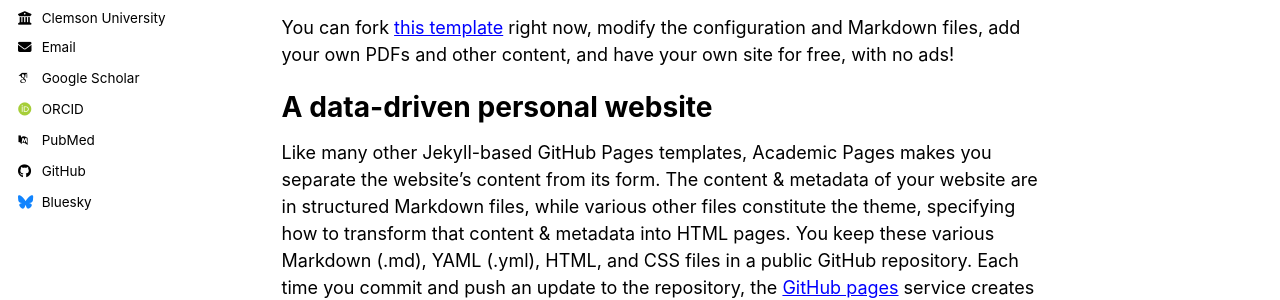
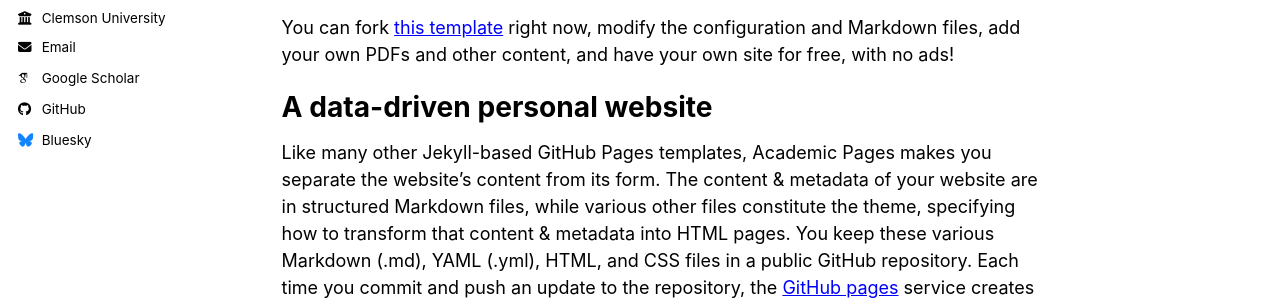
Before and after one commit to zkyang16/zkyang16.github.io, a Jekyll site: the page built from _pages/about.md, in a window 1280 px wide. Shown: the part 397-697 px from the top of the page. Built offline with Jekyll 4.4.1, drawn with Linux system fonts in a browser that asks for light colours; some web fonts are replaced; a script bundle is joined from its source files by our own code; library files that are not in the unit come from our copies.

Commit message:
Update _config.yml

```diff
--- a/_config.yml
+++ b/_config.yml
@@ -33,18 +33,18 @@
   email            : "zkyang16@gmail.com"
 
   # Academic websites
-  academia         : # URL
-  arxiv            : # URL - Update with the correct link to your profile
+  # academia         : # URL
+  # arxiv            : # URL - Update with the correct link to your profile
   googlescholar    : "https://scholar.google.com/citations?user=ehPfOGQAAAAJ&hl=en&oi=ao"
-  inspire-hep      : # URL
-  impactstory      : # URL
-  orcid            : "https://orcid.org/yourorcidurl"
-  semantic         : # URL
-  ssrn             : # URL
-  pubmed           : "https://www.ncbi.nlm.nih.gov/pubmed/?term=john+snow"
-  researchgate     : # URL
-  scopus           : # URL
-  zotero           : # URL
+  # inspire-hep      : # URL
+  # impactstory      : # URL
+  # orcid            : "https://orcid.org/yourorcidurl"
+  # semantic         : # URL
+  # ssrn             : # URL
+  # pubmed           : "https://www.ncbi.nlm.nih.gov/pubmed/?term=john+snow"
+  # researchgate     : # URL
+  # scopus           : # URL
+  # zotero           : # URL
 
 
   # Repositories and software development
```
